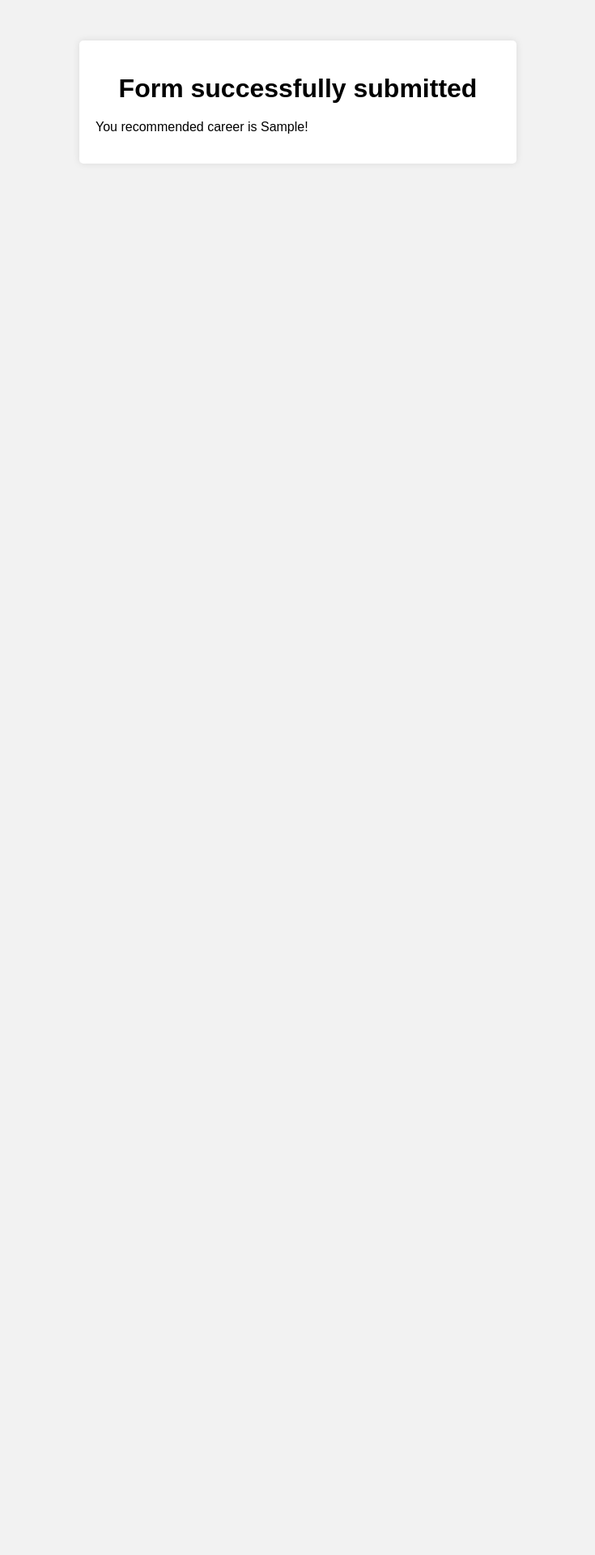
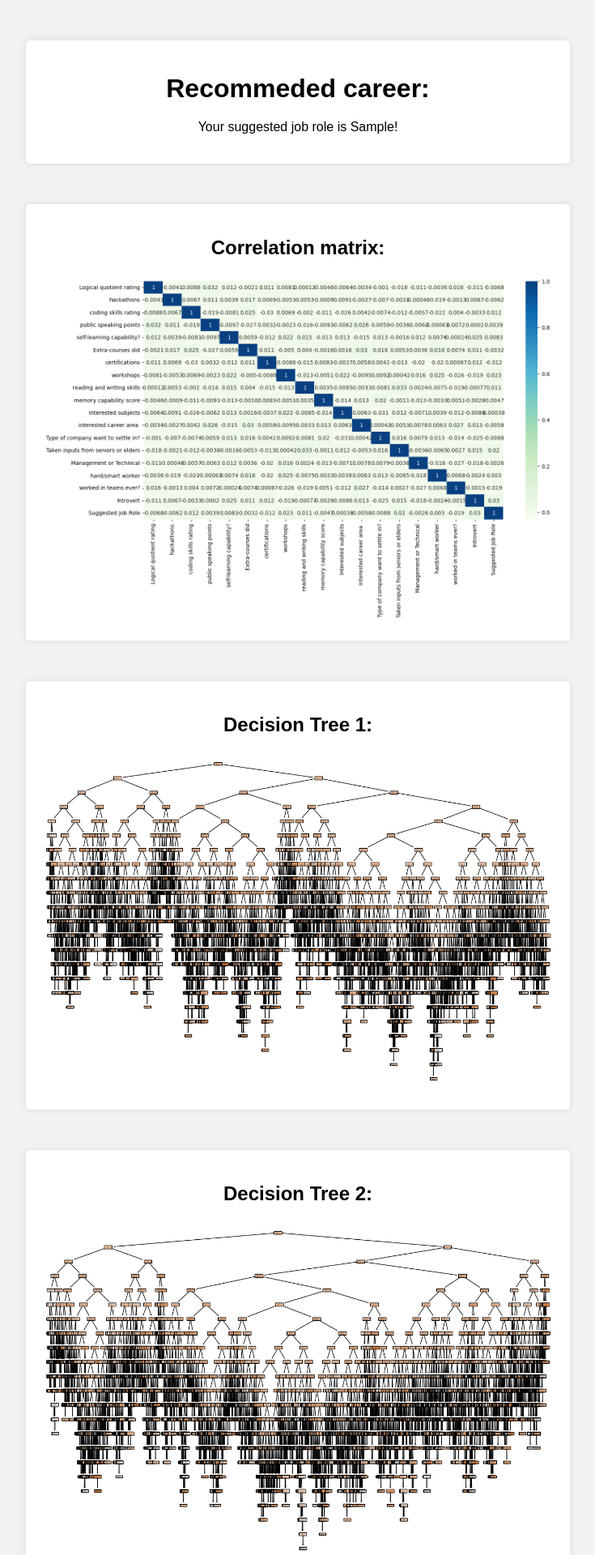
Before and after one commit to raghuls2002/Career-Recommendation-System, a Flask app: template src/templates/success.html in a window 1280 px wide. Shown: the top 1920 px of the page at 81% size, without its empty margins (272-1007 px from the left). Before the commit the page ends 202 px from the top, so only its background shows below. Run offline with Flask 3, Linux system fonts and the light colour scheme; the template is opened without the code that fills it: most values are stand-ins (such as "Sample title", 1, 10 or a date in 2020).

Commit message:
Update success.html

```diff
--- a/src/templates/success.html
+++ b/src/templates/success.html
@@ -3,11 +3,54 @@
 <head>
     <title>Registration Successful</title>
     <link rel="stylesheet" href="{{ url_for('static', filename='style.css') }}">
+    <style>
+        .container
+        {
+           width: 50%;
+        }
+        img
+        {
+            width: 100%;
+        }
+        h2 , p
+        {
+            text-align: center;
+        }
+        p
+        {
+        p {
+          font-size: 20px;
+        }
+    </style>
 </head>
 <body>
     <div class="container">
-        <h1>Form successfully submitted</h1>
-        <p>You recommended career is {{ predicted_career[0] }}!</p>
+        <h1> Recommeded career: </h1>
+        <p>Your suggested job role is {{ predicted_career[0] }}!</p>
+    </div>
+    <div class="container">
+        <h2>Correlation matrix: </h2>
+        <img src="{{ url_for('static', filename='correlation_matrix.png') }}" alt="correlation matrix">
+    </div>
+    <div class="container">
+        <h2>Decision Tree 1: </h2>
+        <img src="{{ url_for('static', filename='rf_1.png') }}" alt="Decision tree 1">
+    </div>
+    <div class="container">
+        <h2>Decision Tree 2: </h2>
+        <img src="{{ url_for('static', filename='rf_2.png') }}" alt="Decision tree 2">
+    </div>
+    <div class="container">
+        <h2>Decision Tree 3: </h2>
+        <img src="{{ url_for('static', filename='rf_3.png') }}" alt="Decision tree 3">
+    </div>
+    <div class="container">
+        <h2>Decision Tree 4: </h2>
+        <img src="{{ url_for('static', filename='rf_4.png') }}" alt="Decision tree 4">
+    </div>
+    <div class="container">
+        <h2>Decision Tree 5: </h2>
+        <img src="{{ url_for('static', filename='rf_5.png') }}" alt="Decision tree 5">
     </div>
 </body>
 </html>
```
